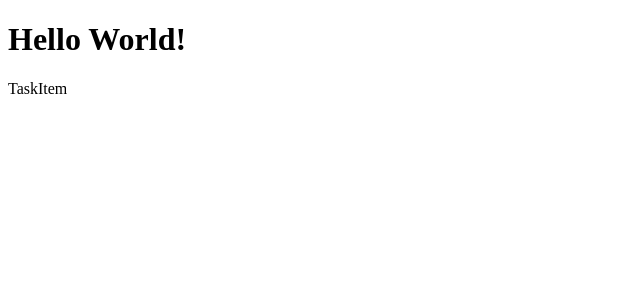
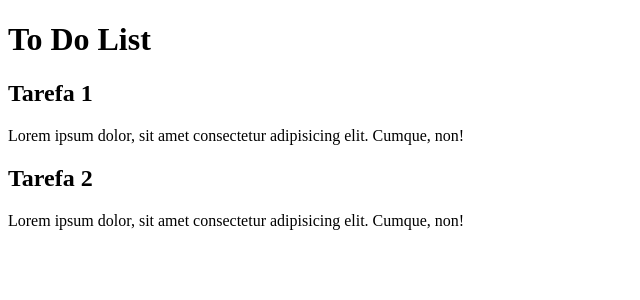
Before and after one commit to guipaterlini/task-app, a React (Vite) app: page / in a window 1280 px wide. Shown: the top 300 px of the page, without its empty margins (0-640 px from the left). Built offline with nearby package versions, Linux system fonts and the light colour scheme.

Commit message:
Cria pasta components

```diff
--- a/src/App.jsx
+++ b/src/App.jsx
@@ -1,10 +1,17 @@
-import { TaskItem } from "./TaskItem";
+import { TaskItem } from "./components/TaskItem";
 
 export function App() {
   return (
     <div>
-      <h1>Hello World!</h1>
-      <TaskItem />
+      <h1>To Do List</h1>
+      <TaskItem
+        title="Tarefa 1"
+        description="Lorem ipsum dolor, sit amet consectetur adipisicing elit. Cumque, non!"
+      />
+      <TaskItem
+        title="Tarefa 2"
+        description="Lorem ipsum dolor, sit amet consectetur adipisicing elit. Cumque, non!"
+      />
     </div>
   );
 }
--- a/src/TaskItem.jsx
+++ /dev/null
@@ -1,3 +0,0 @@
-export function TaskItem() {
-  return <p>TaskItem</p>;
-}
--- /dev/null
+++ b/src/components/TaskItem.jsx
@@ -0,0 +1,8 @@
+export function TaskItem(props) {
+  return (
+    <div>
+      <h2>{props.title}</h2>
+      <p>{props.description}</p>
+    </div>
+  );
+}
```
